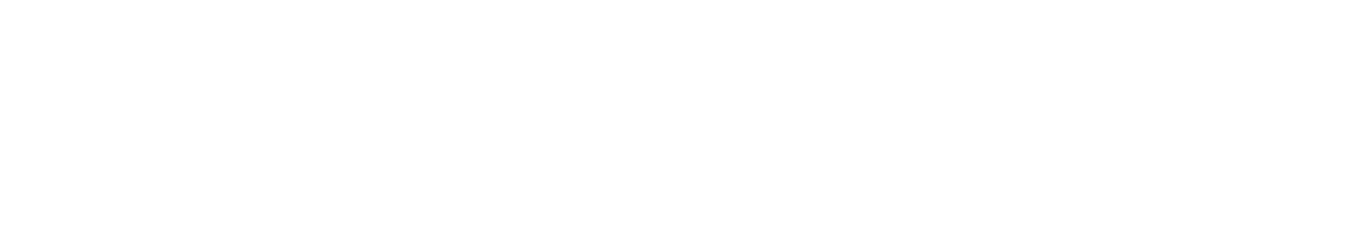
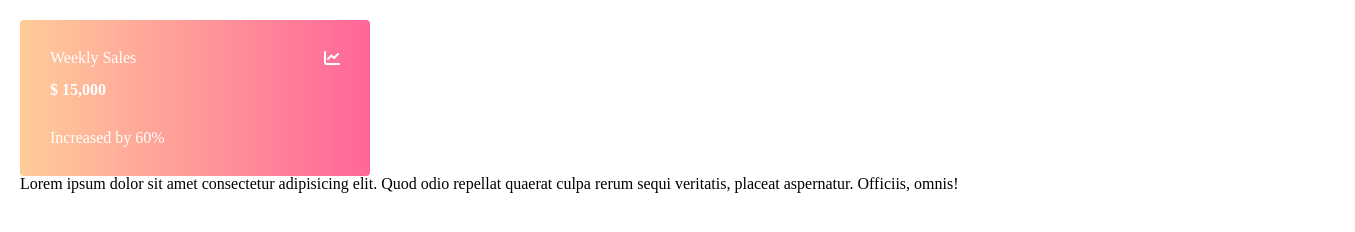
Before and after one commit to flinnadev/project6, a plain HTML site: page index.html in a window 1280 px wide. Shown: the whole page, 1355 px wide, since content can reach past the window. Drawn offline with Linux system fonts and the light colour scheme.

Commit message:
Add card

```diff
--- a/accets/css/styles.css
+++ b/accets/css/styles.css
@@ -0,0 +1,52 @@
+* {
+  box-sizing: border-box;
+}
+body {
+  padding: 20px;
+}
+
+article {
+  min-width: 250px;
+  max-width: 350px;
+  width: 100%;
+  padding: 30px;
+  background-image: linear-gradient(to left, #ff6699 0%, #ffcc99 100%);
+  border-radius: 4px;
+  color: white;
+}
+.first-line {
+  display: flex;
+  justify-content: space-between;
+}
+.count {
+  font-size: 1rem;
+  font-weight: bold;
+  margin: 1em 0 2em;
+}
+
+/*.circle {
+  position: absolute;
+  left: -30px;
+  bottom: -75px;
+  width: 150px;
+  height: 150px;
+  border-radius: 50%;
+  background-color: rgba(255, 255, 255, 0.3);
+}*/
+article::before,
+article::after {
+  content: "";
+  position: absolute;
+  width: 150px;
+  height: 150px;
+  border-radius: 50%;
+  background-color: rgba(255, 255, 255, 0.3);
+}
+article::before {
+  right: -30px;
+  bottom: -75px;
+}
+article::after {
+  right: -75px;
+  top: -40px;
+}
--- a/index.html
+++ b/index.html
@@ -4,6 +4,30 @@
     <meta charset="UTF-8" />
     <meta name="viewport" content="width=device-width, initial-scale=1.0" />
     <title>Document</title>
+    <link rel="stylesheet" href="./accets/css/recets.css" />
+    <link
+      rel="stylesheet"
+      href="https://cdnjs.cloudflare.com/ajax/libs/font-awesome/6.5.2/css/all.min.css"
+      integrity="sha512-SnH5WK+bZxgPHs44uWIX+LLJAJ9/2PkPKZ5QiAj6Ta86w+fsb2TkcmfRyVX3pBnMFcV7oQPJkl9QevSCWr3W6A=="
+      crossorigin="anonymous"
+      referrerpolicy="no-referrer"
+    />
+    <link rel="stylesheet" href="./accets/css/styles.css" />
   </head>
-  <body></body>
+  <body>
+    <article>
+      <div class="first-line">
+        <h2>Weekly Sales</h2>
+        <i class="fa-solid fa-chart-line"></i>
+      </div>
+      <div class="count">$ 15,000</div>
+      <p>Increased by 60%</p>
+      <div class="circle"></div>
+    </article>
+    <p>
+      Lorem ipsum dolor sit amet consectetur adipisicing elit. Quod odio
+      repellat quaerat culpa rerum sequi veritatis, placeat aspernatur.
+      Officiis, omnis!
+    </p>
+  </body>
 </html>
```
Also changed, not shown: 1 other file.
